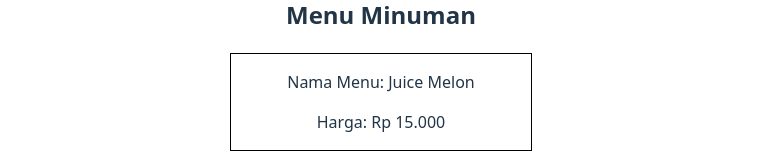
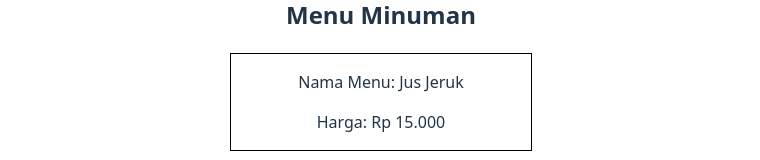
Before and after one commit to silvydwiayup/CodePolitan-Web-ReactJs, a React (Vite) app in the folder my-app/: page / in a window 1280 px wide. Shown: the part 475-635 px from the top of the page, without its empty margins (259-1019 px from the left). Built offline with nearby package versions, Linux system fonts and the light colour scheme.

Commit message:
props Components

```diff
--- a/my-app/src/App.jsx
+++ b/my-app/src/App.jsx
@@ -9,10 +9,10 @@ function App() {
       <div className="App">
         <h1>Cafe and Resto Codepolitan</h1>
         <h2>Menu Makanan</h2>
-        <MenuMakanan/>
+        <MenuMakanan namaMenu={'Ayam Bakar'} hargaMenu={'Rp 25.000'}/>
 
         <h2>Menu Minuman</h2>
-        <MenuMinuman/>
+        <MenuMinuman namaMinuman={'Jus Jeruk'} hargaMinuman={'Rp 15.000'}/>
       </div>
     </>
   )
--- a/my-app/src/components/MenuMakanan/MenuMakanan.jsx
+++ b/my-app/src/components/MenuMakanan/MenuMakanan.jsx
@@ -1,8 +1,8 @@
-const MenuMakanan = () => {
+const MenuMakanan = (props) => {
     return(
         <div style={{ border: '1px solid black', width:300, margin:'auto' }}>
-            <p>Nama Menu: Ayam Bakar</p>
-            <p>Harga: Rp 25.000</p>
+            <p>Nama Menu: {props.namaMenu}</p>
+            <p>Harga: {props.hargaMenu}</p>
         </div>
     )
 
--- a/my-app/src/components/MenuMinuman/MenuMinuman.jsx
+++ b/my-app/src/components/MenuMinuman/MenuMinuman.jsx
@@ -4,8 +4,8 @@ class MenuMinuman extends Component{
     render(){
         return(
             <div style={{ border: '1px solid black', width:300, margin:'auto' }}>
-                <p>Nama Menu: Juice Melon</p>
-                <p>Harga: Rp 15.000</p>
+                <p>Nama Menu: {this.props.namaMinuman}</p>
+                <p>Harga: {this.props.hargaMinuman}</p>
             </div>
         )
     }
```
